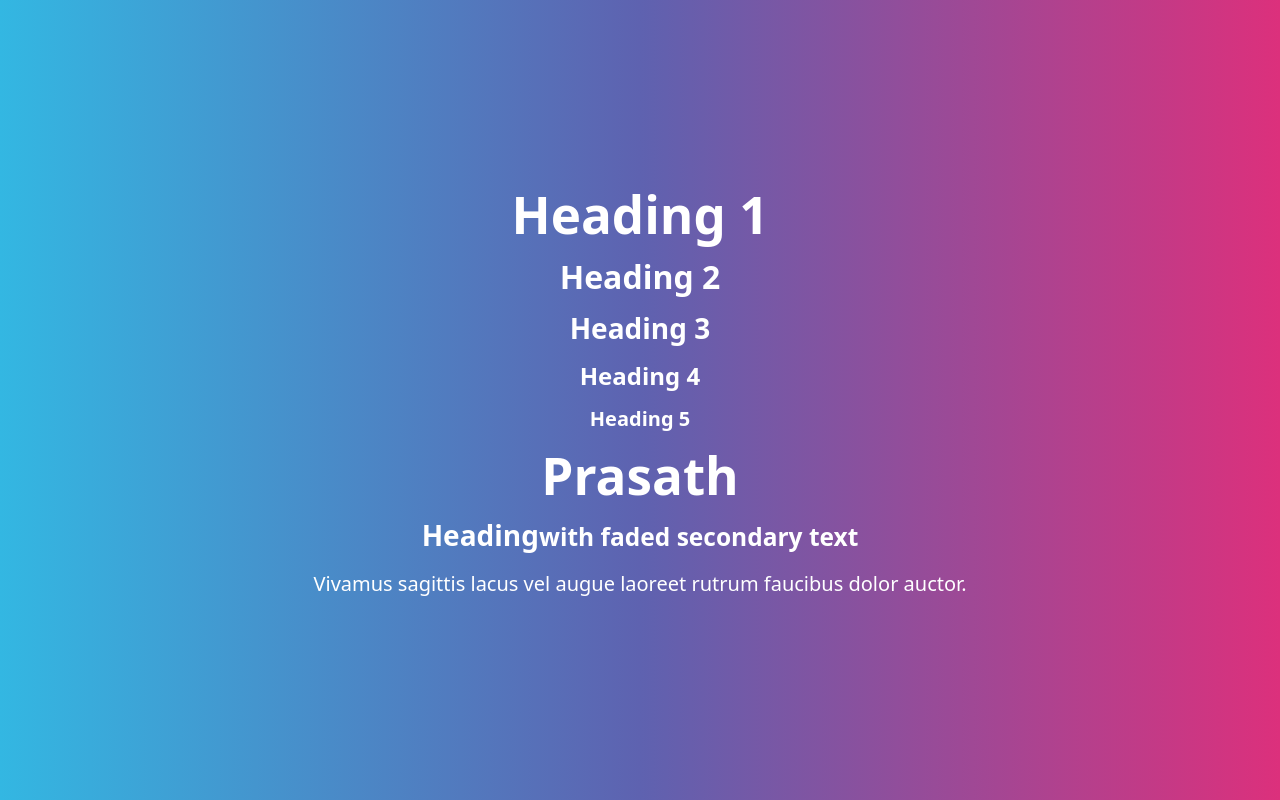
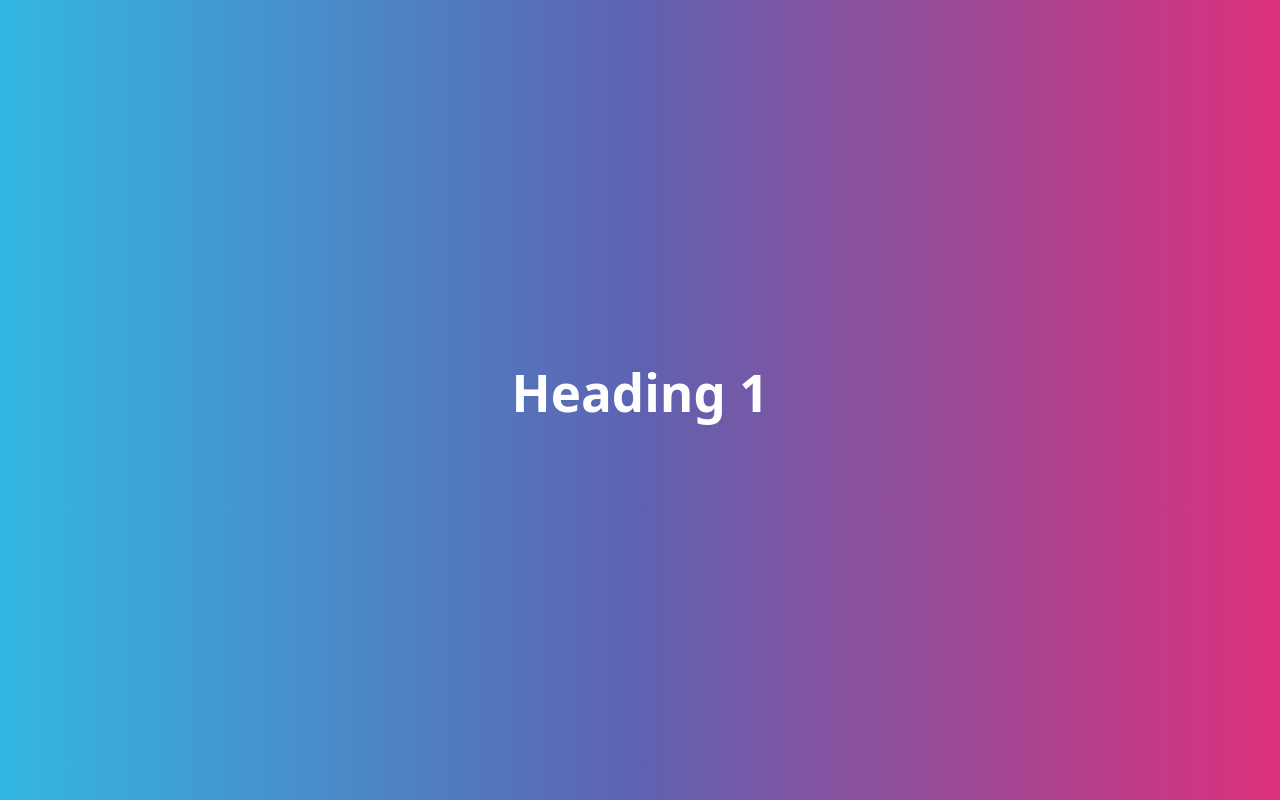
Before and after one commit to vijayVijeyender/market, a React (Vite) app: page / in a window 1280 px wide. Built offline with nearby package versions, Linux system fonts and the light colour scheme.

Commit message:
removed uncessary h tag

```diff
--- a/src/App.jsx
+++ b/src/App.jsx
@@ -9,16 +9,6 @@ function App() {
   return (
     <>
 <h1>Heading 1</h1>
-<h2>Heading 2</h2>
-<h3>Heading 3</h3>
-<h4>Heading 4</h4>
-<h5>Heading 5</h5>
-<h1>Prasath</h1>
-<h3>
-  Heading
-  <small class="text-body-secondary">with faded secondary text</small>
-</h3>
-<p class="lead">Vivamus sagittis lacus vel augue laoreet rutrum faucibus dolor auctor.</p>
     </>
   )
 }
```
